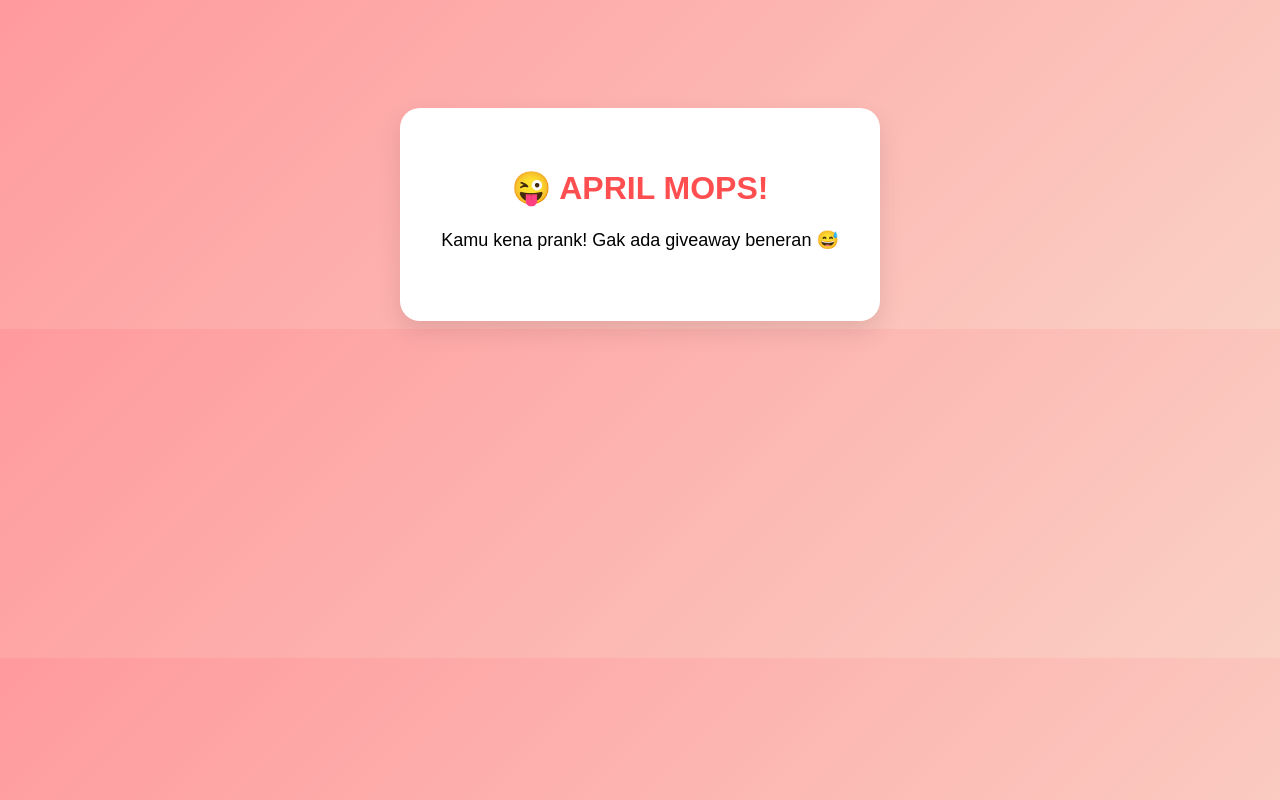
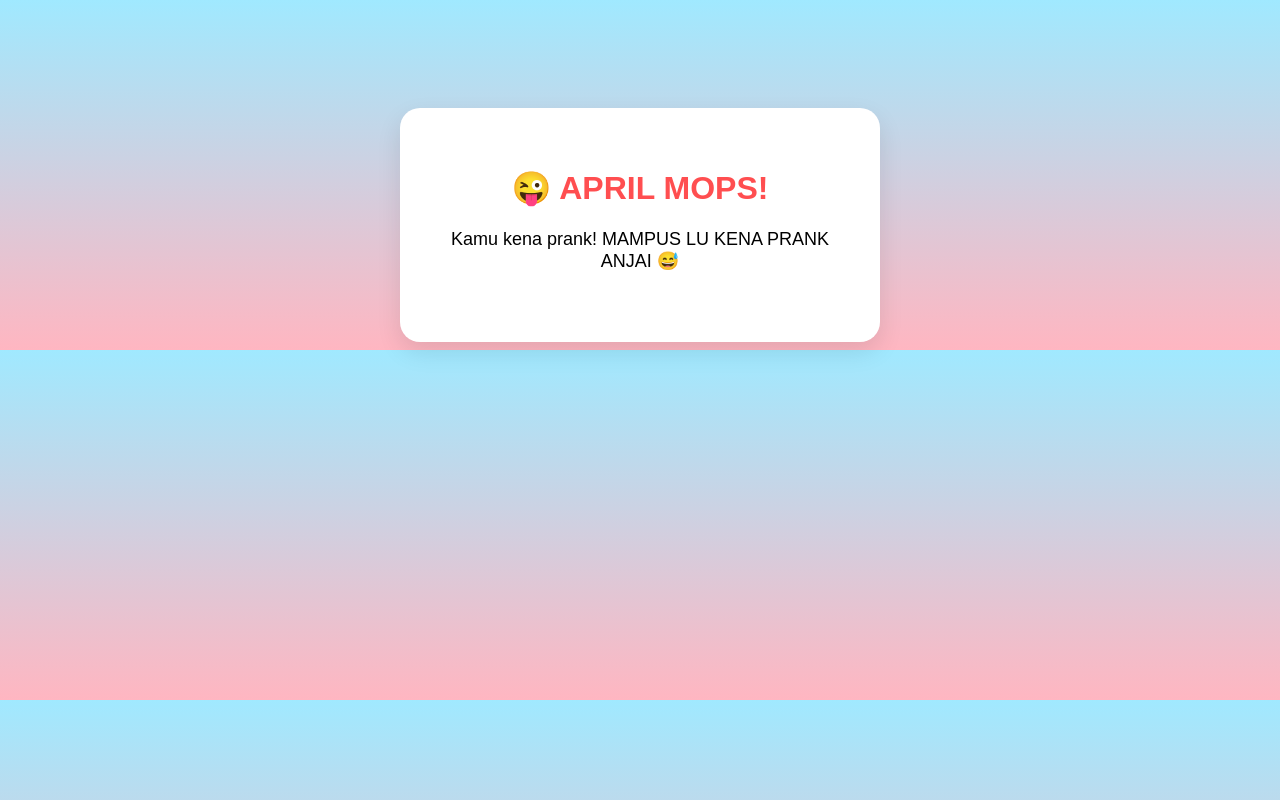
Before and after one commit to Phoenixmchz/Angkasa-Giveaway, a plain HTML site: page index.html in a window 1280 px wide. Both pictures are taken after a click on the button "Klaim Sekarang". Drawn offline with Linux system fonts and the light colour scheme.

Commit message:
Update index.html

```diff
--- a/index.html
+++ b/index.html
@@ -6,7 +6,7 @@
   <style>
     body {
       font-family: Arial, sans-serif;
-      background: linear-gradient(135deg, #ff9a9e, #fad0c4);
+      background: linear-gradient(to bottom, #a0e9ff, #ffb6c1); /* biru muda ke merah muda */
       text-align: center;
       padding-top: 100px;
     }
@@ -58,7 +58,7 @@
       alert("😆 APRIL MOPS!");
       document.querySelector('.giveaway-box').innerHTML = `
         <h1>😜 APRIL MOPS!</h1>
-        <p>Kamu kena prank! Gak ada giveaway beneran 😅</p>
+        <p>Kamu kena prank! MAMPUS LU KENA PRANK ANJAI 😅</p>
       `;
     }
   </script>
```
